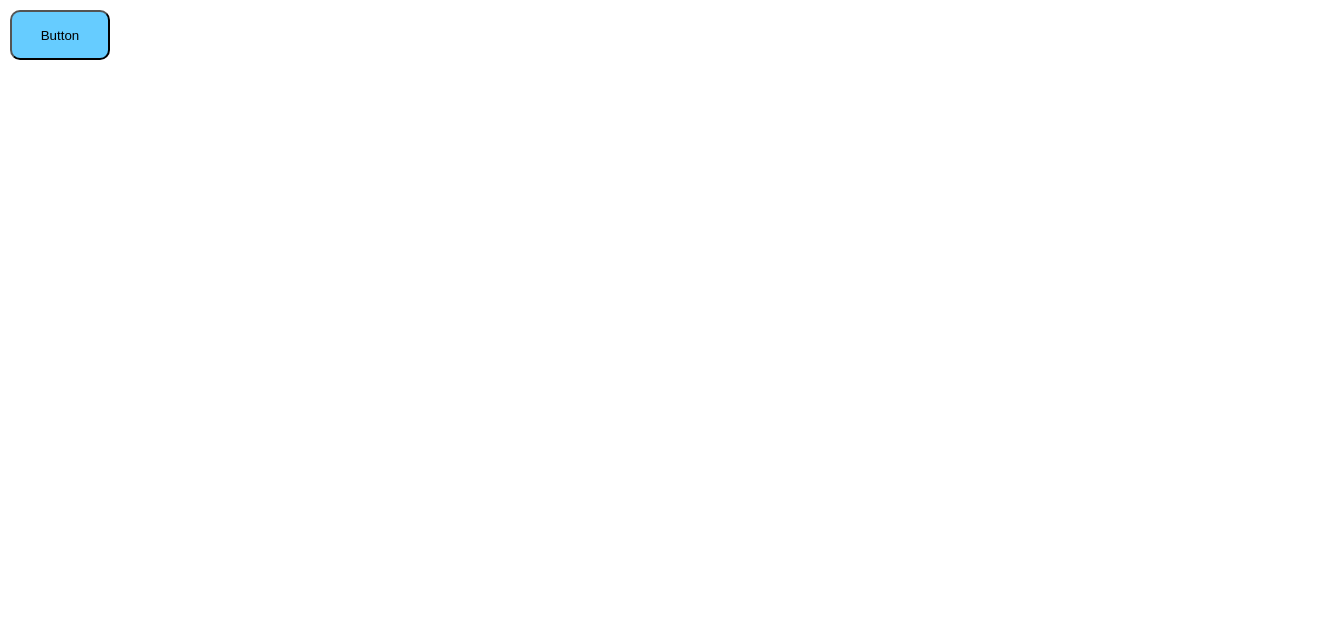
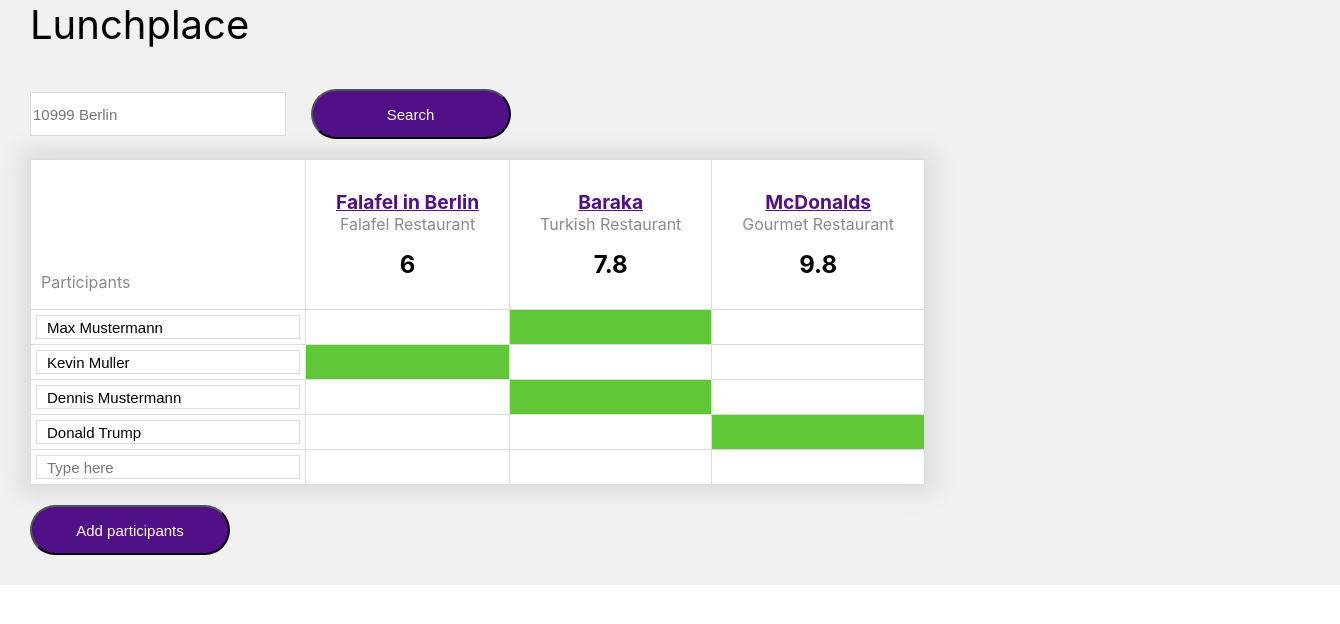
Before and after one commit to IshaqAlmonayer/workshop, a React (Create React App) app: page / in a window 1280 px wide. Shown: the top 624 px of the page, 1340 px wide, since content can reach past the window. Built offline with nearby package versions, Linux system fonts and the light colour scheme.

Commit message:
done form

```diff
--- /dev/null
+++ b/src/components/button.css
@@ -0,0 +1,13 @@
+.button {
+    width: 200px;
+    height: 50px;
+    border-radius: 30px;
+    color: #ffffff;
+    background-color: #521088;
+    margin: 0px;
+    font-size: 15px;
+}
+
+button:focus {
+    outline: 0;
+}
--- a/src/components/button.js
+++ b/src/components/button.js
@@ -1,9 +1,9 @@
-import React from 'react';
+import React from 'react'
+import './button.css';
 
-function Button() {
+function Button(props) {
   return (
-    <button type="submit" style={{width : "100px", height:"50px", borderRadius: "10px", backgroundColor:"#66ccff",
-                   margin: "10px" }} > Button</button>
+    <button type="submit" className="button" > {props.name} </button>
   );
 }
 
--- /dev/null
+++ b/src/components/textField.css
@@ -0,0 +1,14 @@
+.search{
+    width: 250px;
+    height: 40px;
+    font-size: 15px;
+    border:1px solid #dddddd;
+}
+
+.nameField{
+    width: 250px;
+    height: 20px;
+    font-size: 15px;
+    border:1px solid #dddddd;
+    padding-left: 10px;
+}
--- /dev/null
+++ b/src/components/textField.js
@@ -0,0 +1,10 @@
+import React from 'react'
+import './textField.css';
+
+function TextField(props) {
+  return (
+    <input type="text" className={props.class} placeholder={props.placeholder} value={props.value} />
+  );
+}
+
+export default TextField;
--- a/src/containers/App.css
+++ b/src/containers/App.css
@@ -20,3 +20,11 @@
 .App-link {
   color: #09d3ac;
 }
+
+.container {
+  padding: 30px;
+  padding-top: 0px;
+  background-color: #f1f1f1;
+  height: 100%;
+  width: 100%;
+}
--- a/src/containers/App.js
+++ b/src/containers/App.js
@@ -1,11 +1,11 @@
 import React from 'react';
 import './App.css';
-import Button from '../components/button'
+import Form from './Form'
 
 function App() {
   return (
-    <div>
-      <Button>Button</Button>
+    <div className="container">
+      <Form></Form>
     </div>
   );
 }
--- /dev/null
+++ b/src/containers/Form.css
@@ -0,0 +1,43 @@
+.header {
+    font-size: 40px;
+    margin: 0px;
+    margin-bottom: 40px;
+}
+
+table{
+    table-layout: auto;
+    border-collapse: collapse;
+    background-color: #ffffff;
+    box-shadow: 0 0 20px 10px #dddddd;
+}
+
+td, th {
+    border-collapse: collapse;
+    border: 1px solid #dddddd;
+    background-color: #ffffff;
+}
+
+.laregeText{
+    font-size: 1.2em;
+    color: #521088;
+    text-decoration: underline;
+    margin-bottom: 0px;
+}
+
+.smallText{
+    font-size: 1em;
+    color: #8a8a8a;
+    margin-top: 0px;
+}
+
+.number{
+    font-size: 1.5em;
+}
+
+.nameTableField{
+    padding: 5px;
+}
+
+.greenField{
+    background-color: #60c737;
+}
--- /dev/null
+++ b/src/containers/Form.js
@@ -0,0 +1,98 @@
+import React from 'react';
+import Button from '../components/button'
+import TextField from '../components/textField'
+import './Form.css';
+
+function Form() {
+    return (
+        <div>
+            <p className="header"> Lunchplace </p>
+            <div style={{paddingBottom:"20px"}}>
+                <TextField placeholder="10999 Berlin" class="search"></TextField> <span style={{ margin: "10px" }}></span>
+                <Button name={"Search"} ></Button>
+            </div>
+            <table>
+                <tr>
+                    <td valign="bottom" style={{ textAlign: "left", paddingLeft: "10px" }} >
+                        <p className="smallText" >Participants</p>
+                    </td>
+                    <td style={{ textAlign: "center", padding: "30px" }}>
+                        <b className="laregeText" >Falafel in Berlin</b>
+                        <p className="smallText" >Falafel Restaurant</p>
+                        <b className="number" >6</b>
+                    </td>
+                    <td style={{ textAlign: "center", padding: "30px" }}>
+                        <b className="laregeText" >Baraka</b>
+                        <p className="smallText" >Turkish Restaurant</p>
+                        <b className="number" >7.8</b>
+                    </td>
+                    <td style={{ textAlign: "center", padding: "30px" }}>
+                        <b className="laregeText" >McDonalds</b>
+                        <p className="smallText" >Gourmet Restaurant</p>
+                        <b className="number" >9.8</b>
+                    </td>
+                </tr>
+                <tr>
+                    <td className="nameTableField" >
+                        <TextField class="nameField" value="Max Mustermann"></TextField>
+                    </td>
+                    <td>
+                    </td>
+                    <td className="greenField" >
+                    </td>
+                    <td>
+                    </td>
+                </tr>
+                <tr>
+                    <td className="nameTableField">
+                        <TextField class="nameField" value="Kevin Muller"></TextField>
+                    </td>
+                    <td className="greenField">
+                    </td>
+                    <td>
+                    </td>
+                    <td>
+                    </td>
+                </tr>
+                <tr>
+                    <td className="nameTableField" >
+                        <TextField class="nameField" value="Dennis Mustermann"></TextField>
+                    </td>
+                    <td>
+                    </td>
+                    <td className="greenField" >
+                    </td>
+                    <td>
+                    </td>
+                </tr>
+                <tr>
+                    <td className="nameTableField" >
+                        <TextField class="nameField" value="Donald Trump"></TextField>
+                    </td>
+                    <td>
+                    </td>
+                    <td>
+                    </td>
+                    <td className="greenField" >
+                    </td>
+                </tr>
+                <tr>
+                    <td className="nameTableField" >
+                        <TextField class="nameField" placeholder="Type here"></TextField>
+                    </td>
+                    <td>
+                    </td>
+                    <td>
+                    </td>
+                    <td>
+                    </td>
+                </tr>
+            </table>
+            <div style={{ paddingTop: "20px" }}>
+                <Button name={"Add participants"} ></Button>
+            </div>
+        </div>
+    );
+}
+
+export default Form;
```
